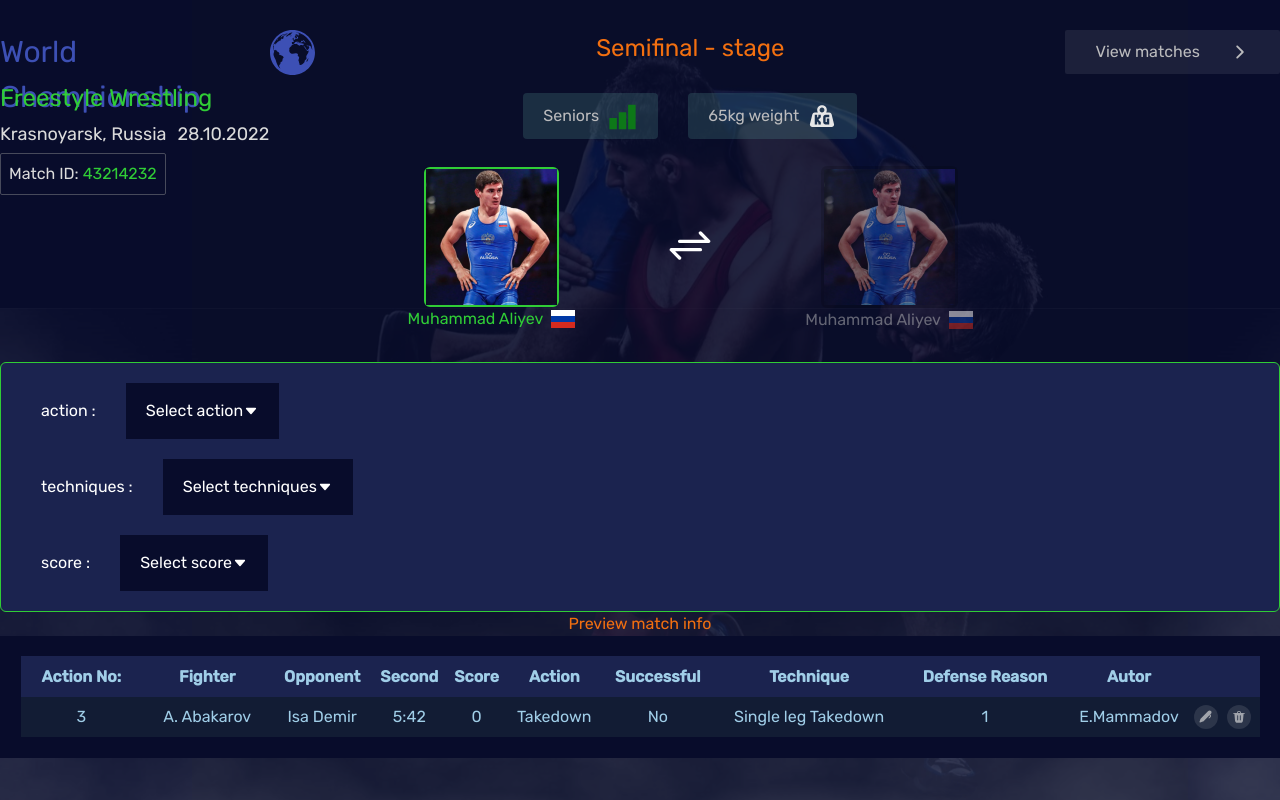
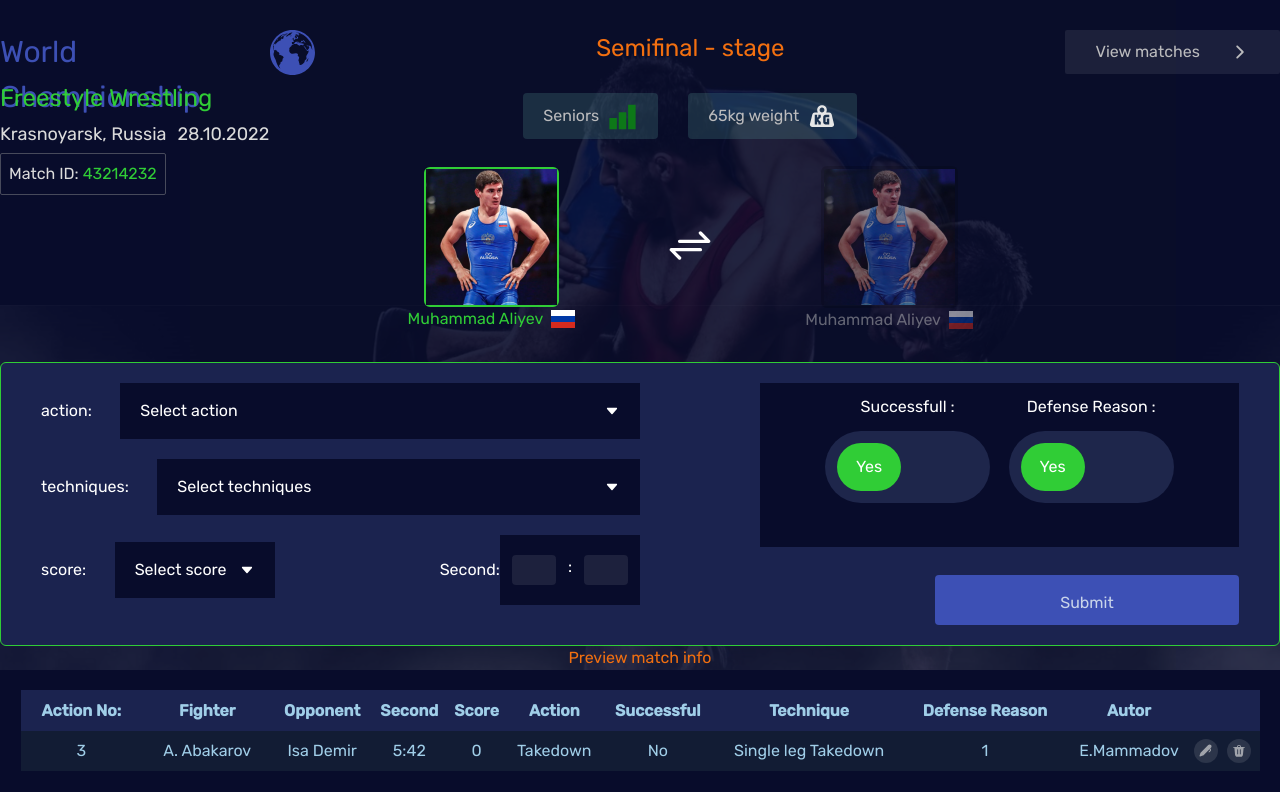
Before and after one commit to QssAnalytic/WrestlingDataFront, a React (Vite) app: page /1 in a window 1280 px wide. Built offline with nearby package versions, Linux system fonts and the light colour scheme.

Commit message:
form updated

```diff
--- a/src/App.jsx
+++ b/src/App.jsx
@@ -5,6 +5,9 @@ import { useState } from "react";
 import SelectBox from "./components/SelectBox";
 
 export default function App() {
+
+  const [success, setSuccess] = useState(false)
+
   const [openSelect, setOpenSelect] = useState({
     action: false,
     techniques: false,
@@ -19,6 +22,10 @@ export default function App() {
     });
   };
 
+  const handleSuccess = (e)=>{
+    setSuccess((prev)=> !prev)
+  }
+
   return (
     <>
       <Header />
@@ -26,8 +33,8 @@ export default function App() {
         <div className="container m-auto">
           <div className="main-inner">
             <div className="action-form text-white bg-wSecMain border border-wGreen rounded-md py-5 px-10">
-              <form className="w-full">
-                <div className="action-left basis-[40%] flex flex-col gap-5">
+              <form className="w-full flex justify-between">
+                <div className="action-left basis-[50%] flex flex-col gap-5">
                   <SelectBox
                     toggleSelect={toggleSelect}
                     openSelect={openSelect}
@@ -38,18 +45,58 @@ export default function App() {
                     openSelect={openSelect}
                     id={"techniques"}
                   />
-                  <div className="left-bottom">
+                  <div className="left-bottom flex justify-between">
                     <SelectBox
                       toggleSelect={toggleSelect}
                       openSelect={openSelect}
                       id={"score"}
+                      ok
                     />
-                    <div className="second-container">
-
+                    <div className="second-container flex items-center">
+                      <label htmlFor="second">Second:</label>
+                      <div className="time flex justify-between px-3 py-5 bg-wMain gap-3">
+                        <div className="minute basis-[50%]">
+                          <input
+                            type="text"
+                            className="w-[2.75rem] h-[1.875rem] rounded outline-none bg-[#D9D9D9] bg-opacity-10 text-white text-center"
+                          />
+                        </div>
+                        <p>:</p>
+                        <div className="second">
+                          <input
+                            type="text"
+                            className="w-[2.75rem] h-[1.875rem] rounded outline-none bg-[#D9D9D9] bg-opacity-10 text-white text-center"
+                          />
+                        </div>
+                      </div>
                     </div>
                   </div>
                 </div>
-                <div className="action-right basis-[40%]"></div>
+                <div className="action-right flex flex-col basis-[40%] gap-7 rounded">
+                  <div className="right-top pt-3 pb-11 px-14 bg-wMain flex w-full justify-around">
+                    <div className="success-container flex flex-col basis-[45%] gap-3">
+                      <p className="text-center">Successfull : </p>
+                      <div className="success rounded-[3.5rem] py-3 px-3 bg-[#1E264B]">
+                        <div className={`${success ? `translate-x-[80px] transition-all` : 'translate-x-0 transition-all'} yes-no h-[3rem] w-[4rem] rounded-[3.5rem] bg-wGreen flex items-center justify-center`} onClick={handleSuccess}>
+                          Yes
+                        </div>
+                      </div>
+                    </div>
+                    <div className="success-container flex flex-col basis-[45%] gap-3">
+                      <p className="text-center">Defense Reason : </p>
+                      <div className="success rounded-[3.5rem] py-3 px-3 bg-[#1E264B]">
+                        <div className="yes-no h-[3rem] w-[4rem] rounded-[3.5rem] bg-wGreen flex items-center justify-center">
+                          Yes
+                        </div>
+                      </div>
+                    </div>
+                  </div>
+                  <div className="right-bottom self-end">
+                    <button className="btn-action w-[19rem] h-[3.125rem] bg-wBlue p-4 rounded text-[#C9D4EA]">
+                      Submit
+                    </button>
+                  </div>
+                </div>
               </form>
             </div>
             <Table />
--- a/src/components/SelectBox.jsx
+++ b/src/components/SelectBox.jsx
@@ -1,14 +1,15 @@
 import React from "react";
 import { IoCaretDownOutline } from "react-icons/io5";
+import SelectList from "./SelectList";
 
 
-export default function SelectBox({toggleSelect, openSelect, id}) {
+export default function SelectBox({toggleSelect, openSelect, id, ok}) {
   return (
     <>
-      <div className="select-action flex items-center rounded w-[40%] gap-[1.88rem]">
-        <label htmlFor="action">{id} :</label>
+      <div className={`select-action flex items-center rounded w-[100%] gap-[1.78rem] ${ok ? 'w-[39%]' : 'w-[100%]'}`}>
+        <label htmlFor="action">{id}: </label>
         <div
-          className="select-box flex justify-between cursor-pointer bg-wMain px-5 py-4 relative"
+          className="select-box flex justify-between cursor-pointer w-[100%] bg-wMain px-5 py-4 relative"
           id={id}
           onClick={toggleSelect}
         >
@@ -16,17 +17,7 @@ export default function SelectBox({toggleSelect, openSelect, id}) {
           <button className="down-select" id="action" onClick={toggleSelect}>
             <IoCaretDownOutline />
           </button>
-          <div
-            className={`drop-select-box absolute top-14 w-full font-light left-0 ${
-              !openSelect[id] ? "hidden" : "block"
-            }`}
-          >
-            <ul>
-              <li className="select-item bg-[#2E4E8F] py-4 px-5">Takedown</li>
-              <li className="select-item bg-[#2E4E8F] py-4 px-5">Takedown</li>
-              <li className="select-item bg-[#2E4E8F] py-4 px-5">Takedown</li>
-            </ul>
-          </div>
+          <SelectList openSelect={openSelect} id={id}/>
         </div>
       </div>
     </>
--- /dev/null
+++ b/src/components/SelectList.jsx
@@ -0,0 +1,19 @@
+import React from "react";
+
+export default function SelectList({openSelect, id}) {
+  return (
+    <>
+      <div
+        className={`drop-select-box absolute top-14 w-full z-40 font-light left-0 ${
+          !openSelect[id] ? "hidden" : "block"
+        }`}
+      >
+        <ul>
+          <li className="select-item bg-[#2E4E8F] py-4 px-5">Takedown</li>
+          <li className="select-item bg-[#2E4E8F] py-4 px-5">Takedown</li>
+          <li className="select-item bg-[#2E4E8F] py-4 px-5">Takedown</li>
+        </ul>
+      </div>
+    </>
+  );
+}
--- a/src/index.css
+++ b/src/index.css
@@ -4,7 +4,6 @@
 
 
 #root{
-  height : 100vh;
   background-image: url(./assets/backk.svg);
   background-repeat: no-repeat;
   background-size: cover;
```
